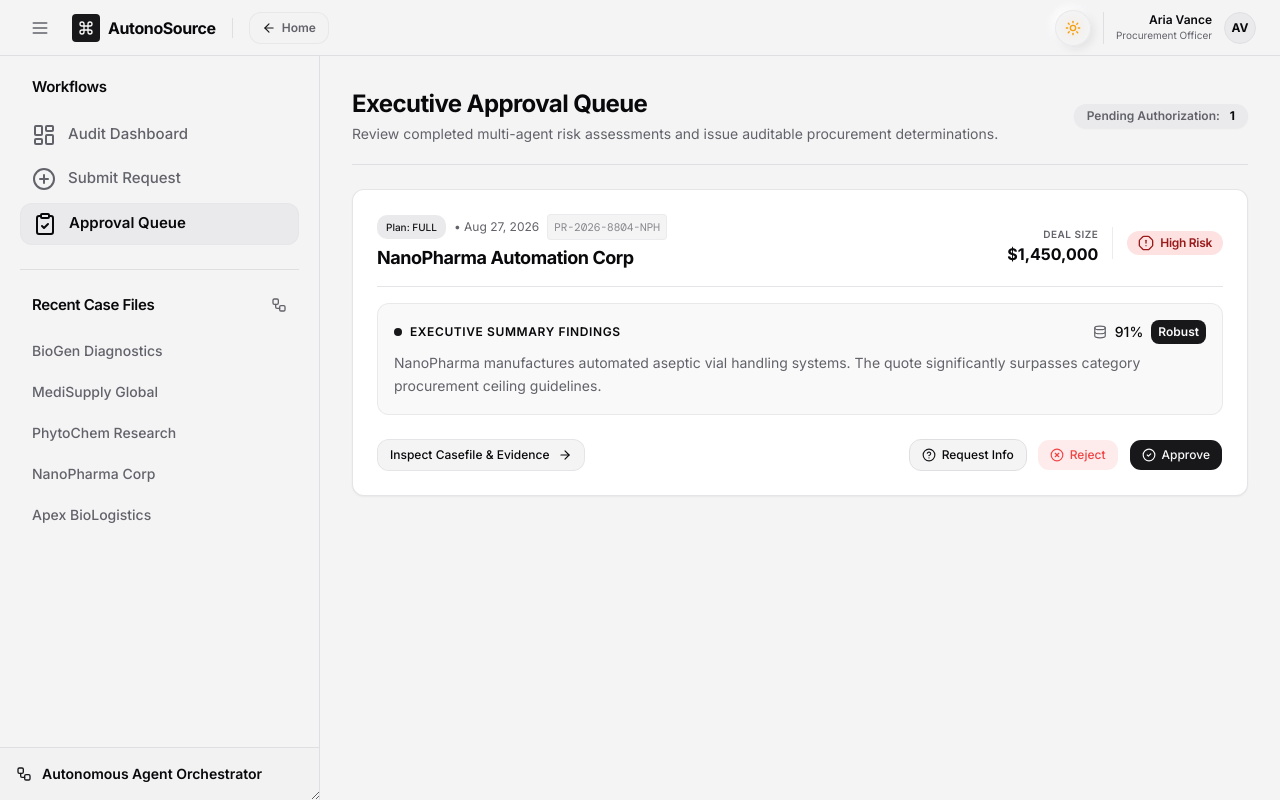
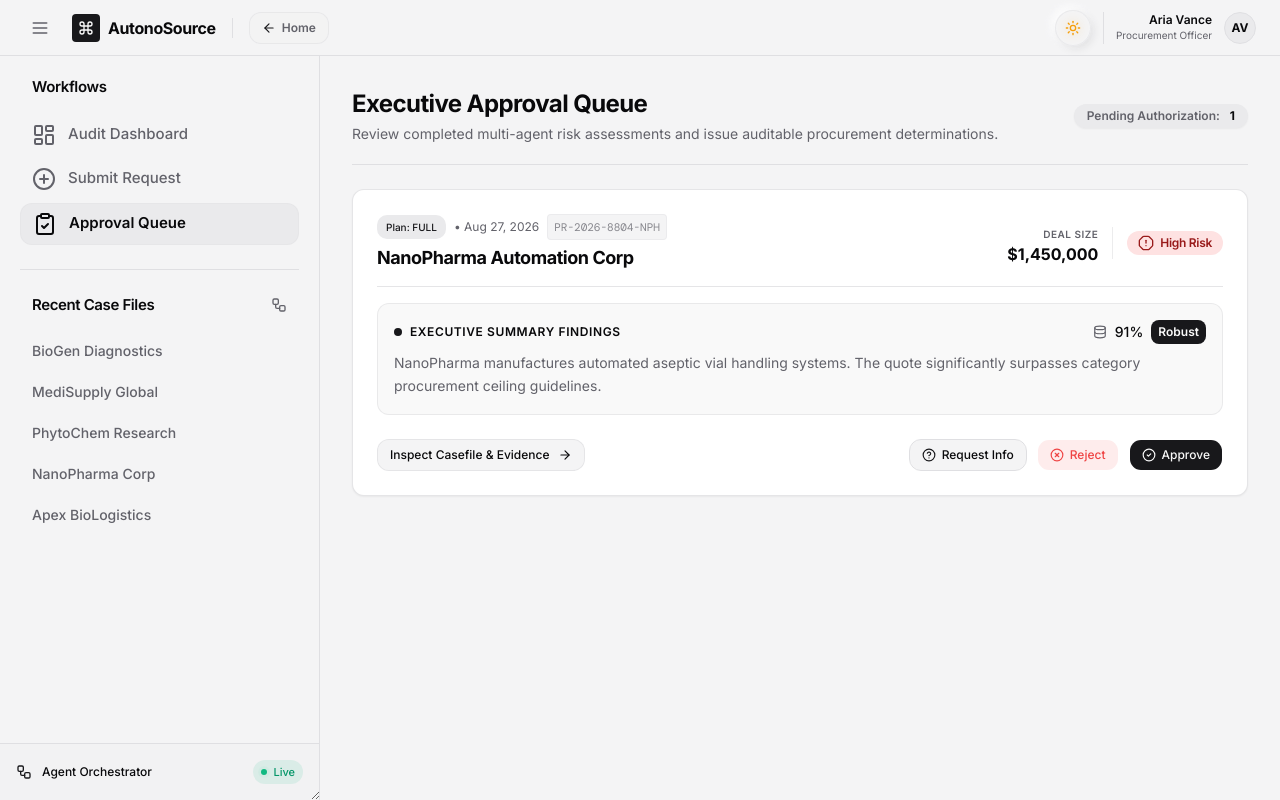
Before and after one commit to Praveen-2305/pharmProcure, a React (Vite) app in the folder frontend/: page /queue in a window 1280 px wide. Built offline with nearby package versions, Linux system fonts and the light colour scheme; a web font is replaced by a local one.

Commit message:
feat(ui): add live status indicator badge to sidebar orchestrator footer

```diff
--- a/frontend/src/components/layout/Sidebar.tsx
+++ b/frontend/src/components/layout/Sidebar.tsx
@@ -128,9 +128,18 @@ export const Sidebar: React.FC<{ isOpen?: boolean }> = ({ isOpen = true }) => {
       </div>
 
       <div className="p-4 border-t text-sm bg-muted/20">
-        <div className="flex items-center gap-2.5 font-semibold text-foreground whitespace-nowrap">
-          <Workflow className="size-4 text-primary shrink-0" />
-          <span className="truncate">Autonomous Agent Orchestrator</span>
+        <div className="flex items-center justify-between gap-2">
+          <div className="flex items-center gap-2.5 font-semibold text-foreground whitespace-nowrap min-w-0">
+            <Workflow className="size-4 text-primary shrink-0" />
+            <span className="truncate text-xs font-medium">Agent Orchestrator</span>
+          </div>
+          <div className="flex items-center gap-1.5 text-[11px] font-medium text-emerald-600 dark:text-emerald-400 bg-emerald-500/10 dark:bg-emerald-500/20 px-2 py-0.5 rounded-full shrink-0">
+            <span className="relative flex h-1.5 w-1.5">
+              <span className="animate-ping absolute inline-flex h-full w-full rounded-full bg-emerald-400 opacity-75"></span>
+              <span className="relative inline-flex rounded-full h-1.5 w-1.5 bg-emerald-500"></span>
+            </span>
+            <span>Live</span>
+          </div>
         </div>
       </div>
       </aside>
```
